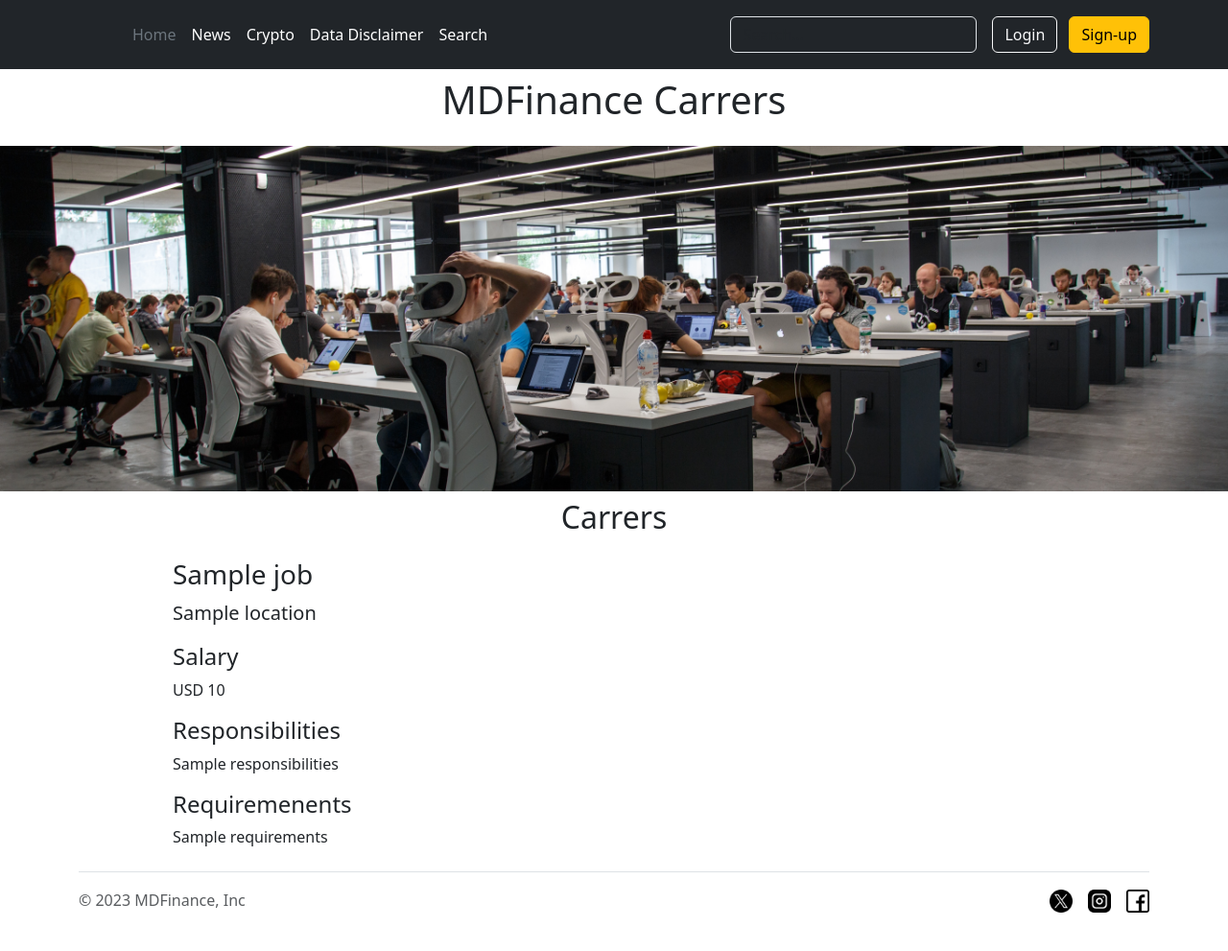
After one commit to Maulikdavra/mdfinance-carrer-webiste-v2, a Flask app: template templates/jobpage.html in a window 1280 px wide. The commit adds this page. Shown: the whole page at 96% size. Run offline with Flask 3, Linux system fonts and the light colour scheme; the template is opened without the code that fills it: most values are stand-ins (such as "Sample title", 1, 10 or a date in 2020); parts of the project's set-up code (start-up, migrations or seed data) failed here and were passed over.

Commit message:
added support for different roles by creating dynamic jobitem.html

```diff
--- a/app.py
+++ b/app.py
@@ -1,5 +1,5 @@
 from flask import Flask, render_template, jsonify
-from database import engine, text
+from database import engine, text, load_job_from_db
 
 app = Flask(__name__)
 
@@ -24,6 +24,14 @@ def hello():
   return render_template('home.html', jobs=job_list)
 
 
+@app.route("/api/<id>")
+def show_job(id):
+  job_list = load_job_from_db(id)
+  if not job_list:
+    return "Not found", 404
+  return render_template('jobpage.html', job=job_list)
+
+
 @app.route("/api/jobs")
 def list_jobs():
   job_list = load_jobs_from_db()
--- a/database.py
+++ b/database.py
@@ -17,3 +17,17 @@ result_dict = []
 for row in result.all():
   result_dict.append(dict(row))
 print(result_dict)
+
+
+def load_job_from_db(id):
+  with engine.connect() as conn:
+    query = text("select * from jobs where id = :val")
+    result = conn.execute(query, {'val': id})
+    rows = result.all()
+    column_names = result.keys()
+
+    if len(rows) == 0:
+      return None
+    else:
+      # Using your suggested conversion technique
+      return dict(zip(column_names, rows[0]))
--- /dev/null
+++ b/templates/banner.html
@@ -0,0 +1,13 @@
+<style>
+  #Banner {
+    height: 360px;
+    width: 100%;
+    object-fit: cover;
+  }
+  #container {
+    max-width: 920px;
+    margin: 0 auto 0 auto;  <!-- Top:0, Left:auto, Bottom:0, Right:auto -->
+  }
+</style>
+<h1 class="text-center mt-2 mb-4">MDFinance Carrers</h1>
+<img class="img-fluid" id="Banner" src="https://mdfinance-carrer-webiste--maulikdavra06.repl.co/static/Banner.jpeg" height="320">
--- /dev/null
+++ b/templates/bootstrap.html
@@ -0,0 +1,4 @@
+<meta charset="utf-8">
+<meta name="viewport" content="width=device-width, initial-scale=1">
+<title>MDFinance carrers</title>
+<link href="https://cdn.jsdelivr.net/npm/bootstrap@5.3.2/dist/css/bootstrap.min.css" rel="stylesheet" integrity="sha384-T3c6CoIi6uLrA9TneNEoa7RxnatzjcDSCmG1MXxSR1GAsXEV/Dwwykc2MPK8M2HN" crossorigin="anonymous">
--- /dev/null
+++ b/templates/jobpage.html
@@ -0,0 +1,23 @@
+<!DOCTYPE html>
+  <html>
+    <head>
+      <title>{{job.title}} - MDFinance Carrers</title>
+      {% include 'bootstrap.html' %}
+    </head>
+    <body>
+      {% include 'nav.html' %}
+      {% include 'banner.html' %}
+    <div id="container">
+        <h2 class="text-center mt-2 mb-4">Carrers</h2>
+      <h3 class="mb-2">{{job.title}}</h3>
+      <p class="lead mt-0">{{job.location}}</p>
+      <h4>Salary</h4>
+      <p>{{job.currency}} {{job.salary}}</p>
+      <h4>Responsibilities</h4>
+      <p>{{job.responsibilities}}</p>
+      <h4>Requiremenents</h4>
+      <p>{{job.requirements}}</p>
+    </div>
+       {% include 'footer.html' %}
+    </body>
+  </html>
--- a/templates/nav.html
+++ b/templates/nav.html
@@ -6,7 +6,7 @@
       </a>
 
       <ul class="nav col-12 col-lg-auto me-lg-auto mb-2 justify-content-center mb-md-0">
-        <li><a href="https://finance.yahoo.com/" class="nav-link px-2 text-secondary">Home</a></li>
+        <li><a href="/" class="nav-link px-2 text-secondary">Home</a></li>
         <li><a href="https://news.yahoo.com/" class="nav-link px-2 text-white">News</a></li>
         <li><a href="https://finance.yahoo.com/crypto/" class="nav-link px-2 text-white">Crypto</a></li>
         <li><a href="https://help.yahoo.com/kb/finance-for-web/SLN2310.html?locale=en_US" class="nav-link px-2 text-white">Data Disclaimer</a></li>
```
Also changed, not shown: templates/home.html (+4 -19 lines).
